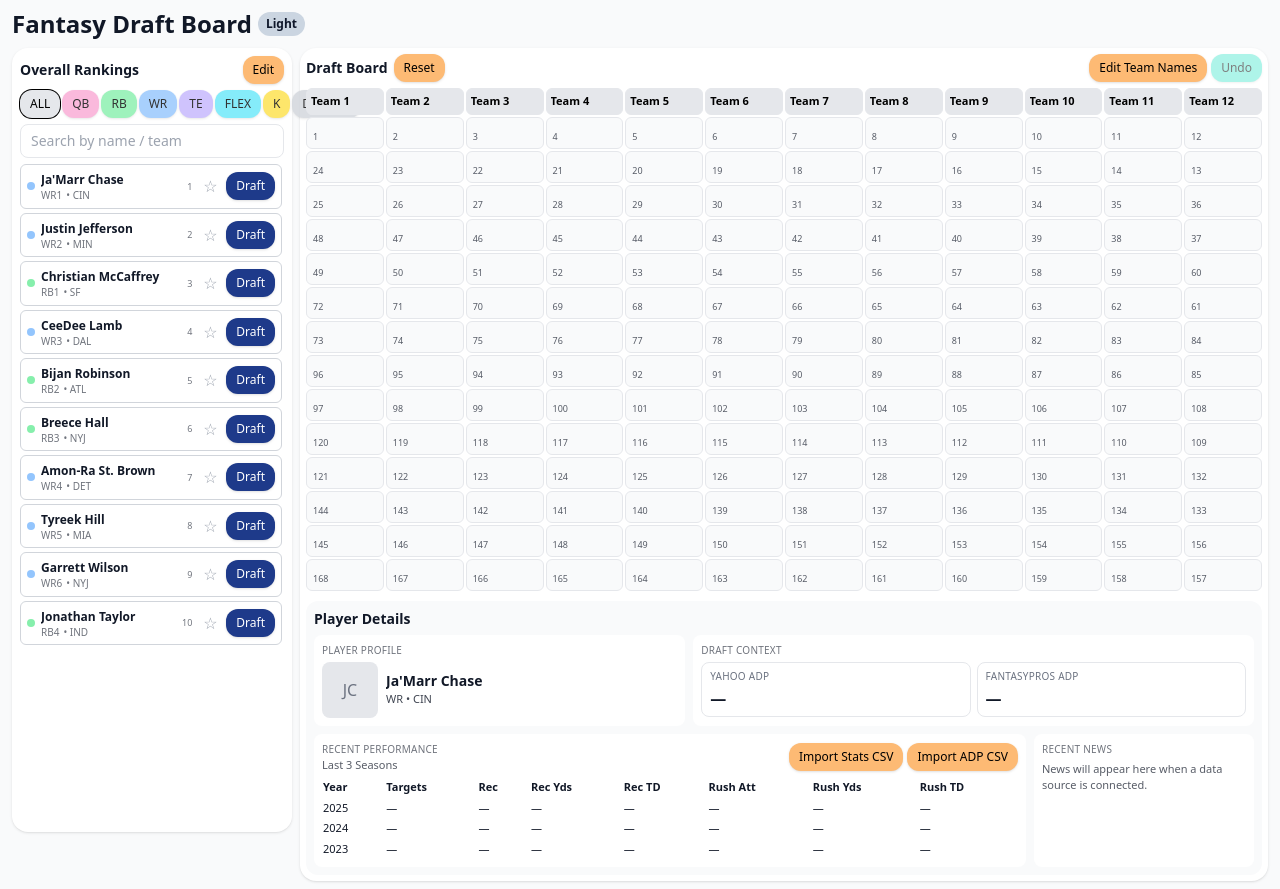
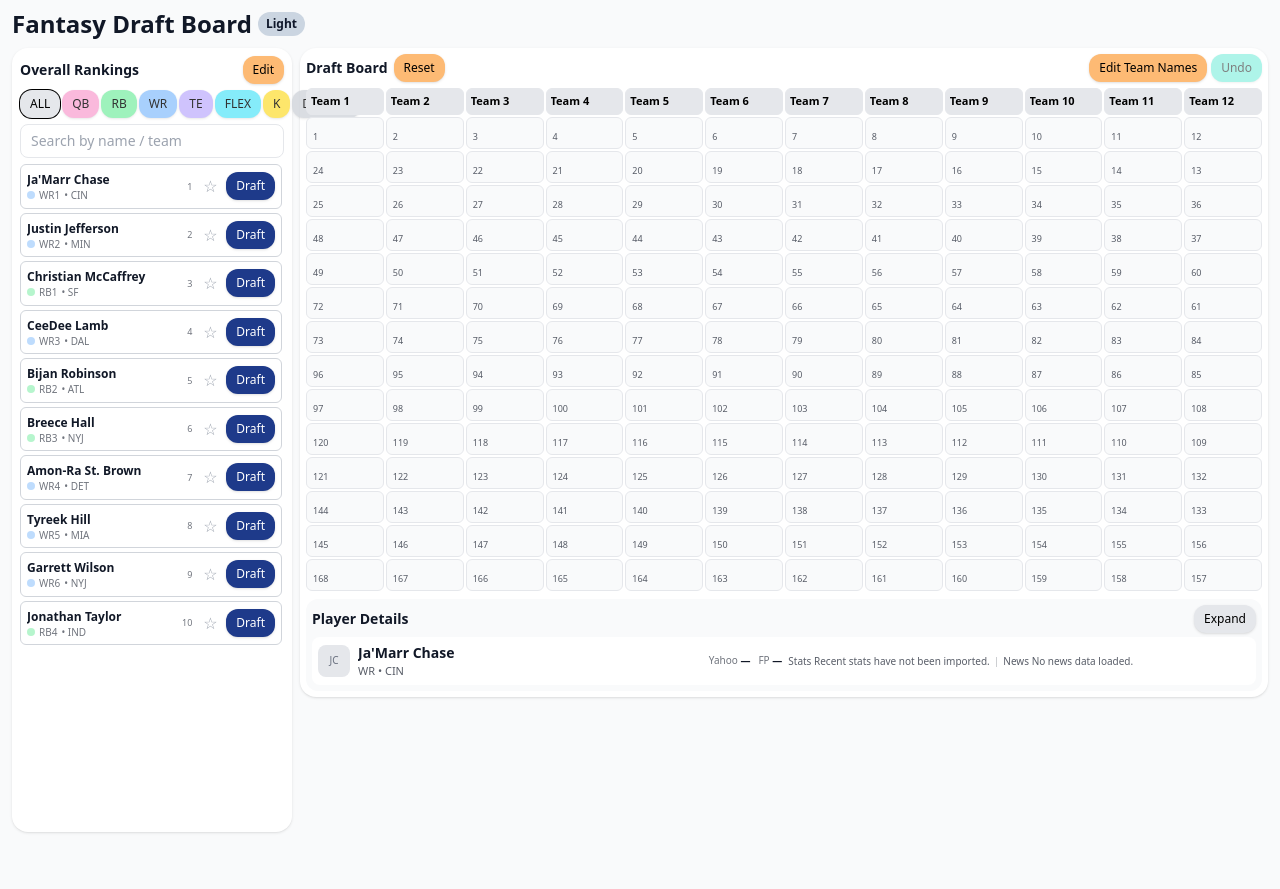
Before and after one commit to breonmr/fantasy-draft-board, a React (Vite) app: page / in a window 1280 px wide. Both pictures are taken after a click on the button "Ja'Marr Chase". After the commit the page ends 840 px from the top, so only its background shows below. Built offline with nearby package versions, Linux system fonts and the light colour scheme; the HTML template or start-up script is replaced by a standard one.

Commit message:
style: compact expandable player details

```diff
--- a/src/components/PlayerDetails.jsx
+++ b/src/components/PlayerDetails.jsx
@@ -1,14 +1,6 @@
+import { useState } from "react";
 import { normalizePlayerName } from "../lib/players.js";
 import { Button } from "./ui.jsx";
-
-function AdpCard({ dark, label, value }) {
-  return (
-    <div className={`rounded-lg border px-2 py-1.5 ${dark ? "border-zinc-600 bg-zinc-800" : "border-gray-200 bg-white"}`}>
-      <div className={`text-[10px] font-medium uppercase tracking-wide ${dark ? "text-zinc-400" : "text-gray-500"}`}>{label}</div>
-      <div className={`mt-0.5 text-base font-bold ${dark ? "text-white" : "text-gray-900"}`}>{value ?? "—"}</div>
-    </div>
-  );
-}
 
 function StatsTable({ position, rows, display }) {
   if (position === "QB") {
@@ -72,62 +64,83 @@ function StatsTable({ position, rows, display }) {
   );
 }
 
-export function PlayerDetails({
-  dark,
-  selected,
-  adp,
-  stats,
-  openAdp,
-  openStats,
-  statsFileRef,
-  adpFileRef,
-}) {
-  const playerKey = selected ? normalizePlayerName(selected.name) : null;
-  const selectedAdp = playerKey ? adp[playerKey] || {} : {};
-  const now = new Date().getFullYear();
-  const years = [String(now - 1), String(now - 2), String(now - 3)];
-  const rows = years.map((year) => ({ year, data: playerKey && stats[playerKey]?.[year] || {} }));
-  const display = (value) => (value === undefined ? "—" : String(value));
+function recentStatsSummary(position, row) {
+  const { data, year } = row;
+  const stats = position === "QB"
+    ? [["Pass", data.pass_yds], ["TD", data.pass_td], ["Rush", data.rush_yds]]
+    : [["Rec", data.receptions], ["Yds", data.rec_yds], ["TD", data.rec_td]];
+  const available = stats.filter(([, value]) => value !== undefined && value !== null && value !== "");
 
+  return available.length
+    ? `${year}: ${available.map(([label, value]) => `${value} ${label}`).join(" · ")}`
+    : "Recent stats have not been imported.";
+}
+
+function AdpSummary({ selectedAdp }) {
   return (
-    <section className={`${dark ? "bg-zinc-800" : "bg-gray-50"} rounded-xl p-2 mt-2 w-full`}>
-      <h3 className="mb-1.5 font-semibold text-sm">Player Details</h3>
+    <dl className="flex items-center gap-2 text-[10px] whitespace-nowrap">
+      <div>
+        <dt className="inline opacity-60">Yahoo </dt>
+        <dd className="inline font-semibold">{selectedAdp.yahoo ?? "—"}</dd>
+      </div>
+      <div>
+        <dt className="inline opacity-60">FP </dt>
+        <dd className="inline font-semibold">{selectedAdp.fantasypros ?? "—"}</dd>
+      </div>
+    </dl>
+  );
+}
 
-      {!selected ? (
-        <div className="text-sm opacity-70">No player selected.</div>
-      ) : (
-        <div className="space-y-2">
-          <div className="grid grid-cols-1 lg:grid-cols-10 gap-2">
-            <section className={`${dark ? "bg-zinc-700" : "bg-white"} rounded-lg p-2 lg:col-span-4`}>
-              <div className="text-[10px] font-medium uppercase tracking-wide opacity-60">Player profile</div>
-              <div className="mt-1 flex gap-2 items-center">
-                <div className="w-14 h-14 rounded-lg overflow-hidden bg-gray-200 shrink-0 flex items-center justify-center text-gray-500">
-                  {selected.name
+function PlayerIdentity({ selected, compact = false }) {
+  const initials = selected.name
     .split(" ")
     .map((part) => part[0])
     .join("")
     .slice(0, 2)
-                    .toUpperCase()}
+    .toUpperCase();
+
+  return (
+    <div className="flex items-center gap-2 min-w-0">
+      <div className={`${compact ? "w-8 h-8 text-[10px]" : "w-12 h-12 text-xs"} rounded-lg bg-gray-200 shrink-0 flex items-center justify-center text-gray-500`}>
+        {initials}
       </div>
       <div className="min-w-0">
-                  <div className="font-bold text-sm truncate">{selected.name}</div>
-                  <div className="text-[11px] opacity-80">
+        <div className={`${compact ? "text-sm" : "text-base"} font-bold truncate`}>{selected.name}</div>
+        <div className="text-[11px] opacity-70">
           {selected.pos || "POS"} • {selected.team || "TEAM"}
+          {selected.status && ` • ${selected.status}`}
         </div>
       </div>
     </div>
+  );
+}
+
+function ExpandedDetails({ dark, selected, selectedAdp, rows, display, openAdp, openStats, statsFileRef, adpFileRef, onClose }) {
+  return (
+    <div className="fixed inset-0 z-40 flex items-start justify-center bg-black/40 p-3 md:p-6">
+      <section
+        className={`${dark ? "bg-zinc-800 text-zinc-100" : "bg-gray-50 text-gray-900"} flex max-h-full w-full max-w-5xl flex-col overflow-hidden rounded-2xl shadow-2xl`}
+        role="dialog"
+        aria-modal="true"
+        aria-label="Expanded player details"
+      >
+        <header className={`flex items-center justify-between gap-2 border-b p-3 ${dark ? "border-zinc-700" : "border-gray-200"}`}>
+          <div className="min-w-0">
+            <div className="text-[10px] font-medium uppercase tracking-wide opacity-60">Player details</div>
+            <div className="font-bold truncate">{selected.name}</div>
+          </div>
+          <Button className="bg-gray-200 text-black px-2 py-1 text-[11px]" onClick={onClose} aria-label="Close expanded player details">
+            Close
+          </Button>
+        </header>
+
+        <div className="grid min-h-0 grid-cols-1 gap-2 overflow-y-auto p-3 lg:grid-cols-[minmax(0,1fr)_260px]">
+          <div className="space-y-2 min-w-0">
+            <section className={`${dark ? "bg-zinc-700" : "bg-white"} rounded-lg p-2`}>
+              <div className="text-[10px] font-medium uppercase tracking-wide opacity-60">Player profile</div>
+              <div className="mt-1"><PlayerIdentity selected={selected} /></div>
             </section>
 
-            <section className={`${dark ? "bg-zinc-700" : "bg-white"} rounded-lg p-2 lg:col-span-6`}>
-              <div className="text-[10px] font-medium uppercase tracking-wide opacity-60">Draft context</div>
-              <div className="mt-1 grid grid-cols-2 gap-1.5">
-                <AdpCard dark={dark} label="Yahoo ADP" value={selectedAdp.yahoo} />
-                <AdpCard dark={dark} label="FantasyPros ADP" value={selectedAdp.fantasypros} />
-              </div>
-            </section>
-          </div>
-
-          <div className="grid grid-cols-1 xl:grid-cols-[minmax(0,1fr)_220px] gap-2">
             <section className={`${dark ? "bg-zinc-700" : "bg-white"} rounded-lg p-2`}>
               <div className="flex flex-wrap items-center justify-between gap-1.5 mb-1">
                 <div>
@@ -135,29 +148,82 @@ export function PlayerDetails({
                   <div className="text-[11px] opacity-70">Last 3 Seasons</div>
                 </div>
                 <div className="flex gap-1">
-                  <Button className="bg-orange-300 text-black px-2 py-1 text-[10px]" onClick={openStats}>
-                    Import Stats CSV
-                  </Button>
+                  <Button className="bg-orange-300 text-black px-2 py-1 text-[10px]" onClick={openStats}>Import Stats CSV</Button>
                   <input ref={statsFileRef} type="file" accept=".csv,text/csv" className="hidden" />
-                  <Button className="bg-orange-300 text-black px-2 py-1 text-[10px]" onClick={openAdp}>
-                    Import ADP CSV
-                  </Button>
+                  <Button className="bg-orange-300 text-black px-2 py-1 text-[10px]" onClick={openAdp}>Import ADP CSV</Button>
                   <input ref={adpFileRef} type="file" accept=".csv,text/csv" className="hidden" />
                 </div>
               </div>
-              <div className="overflow-auto">
-                <StatsTable position={(selected.pos || "").toUpperCase()} rows={rows} display={display} />
+              <div className="overflow-auto"><StatsTable position={(selected.pos || "").toUpperCase()} rows={rows} display={display} /></div>
+            </section>
           </div>
-            </section>
 
-            <aside className={`${dark ? "bg-zinc-700" : "bg-white"} rounded-lg p-2`} aria-label="Recent player news">
-              <div className="text-[10px] font-medium uppercase tracking-wide opacity-60">Recent news</div>
-              <div className="mt-1 max-h-24 overflow-y-auto overscroll-contain text-[11px] opacity-70">
-                News will appear here when a data source is connected.
+          <aside className={`${dark ? "bg-zinc-700" : "bg-white"} flex min-h-0 flex-col rounded-lg p-2`}>
+            <div className="text-[10px] font-medium uppercase tracking-wide opacity-60">Draft context</div>
+            <div className="mt-1"><AdpSummary selectedAdp={selectedAdp} /></div>
+            <div className="mt-3 text-[10px] font-medium uppercase tracking-wide opacity-60">Recent news</div>
+            <div className="mt-1 max-h-52 overflow-y-auto overscroll-contain text-[11px] opacity-70">
+              No news data is loaded yet. When connected, recent headlines will scroll here without expanding the page.
             </div>
           </aside>
         </div>
+      </section>
     </div>
+  );
+}
+
+export function PlayerDetails({ dark, selected, adp, stats, openAdp, openStats, statsFileRef, adpFileRef }) {
+  const [expanded, setExpanded] = useState(false);
+  const playerKey = selected ? normalizePlayerName(selected.name) : null;
+  const selectedAdp = playerKey ? adp[playerKey] || {} : {};
+  const now = new Date().getFullYear();
+  const years = [String(now - 1), String(now - 2), String(now - 3)];
+  const rows = years.map((year) => ({ year, data: playerKey && stats[playerKey]?.[year] || {} }));
+  const display = (value) => (value === undefined ? "—" : String(value));
+  const latestSummary = selected ? recentStatsSummary((selected.pos || "").toUpperCase(), rows[0]) : null;
+
+  return (
+    <section className={`${dark ? "bg-zinc-800" : "bg-gray-50"} rounded-xl p-1.5 mt-1.5 w-full`}>
+      <div className="flex items-center justify-between gap-2">
+        <h3 className="font-semibold text-sm">Player Details</h3>
+        {selected && (
+          <Button
+            className="bg-gray-200 text-black px-2 py-1 text-[10px]"
+            onClick={() => setExpanded(true)}
+            aria-label="Expand player details"
+          >
+            Expand
+          </Button>
+        )}
+      </div>
+
+      {!selected ? (
+        <div className="mt-1 text-[11px] opacity-70">Select an available player to view draft details.</div>
+      ) : (
+        <div className={`mt-1 grid gap-1.5 ${dark ? "bg-zinc-700" : "bg-white"} rounded-lg p-1.5 lg:grid-cols-[minmax(180px,1fr)_auto_minmax(220px,1.2fr)] lg:items-center`}>
+          <PlayerIdentity selected={selected} compact />
+          <AdpSummary selectedAdp={selectedAdp} />
+          <div className="min-w-0 truncate text-[10px] leading-tight opacity-70">
+            <span className="font-medium opacity-100">Stats </span>{latestSummary}
+            <span className="mx-1 opacity-40">|</span>
+            <span className="font-medium opacity-100">News </span>No news data loaded.
+          </div>
+        </div>
+      )}
+
+      {selected && expanded && (
+        <ExpandedDetails
+          dark={dark}
+          selected={selected}
+          selectedAdp={selectedAdp}
+          rows={rows}
+          display={display}
+          openAdp={openAdp}
+          openStats={openStats}
+          statsFileRef={statsFileRef}
+          adpFileRef={adpFileRef}
+          onClose={() => setExpanded(false)}
+        />
       )}
     </section>
   );
--- a/src/components/RankingsPanel.jsx
+++ b/src/components/RankingsPanel.jsx
@@ -32,10 +32,6 @@ function PlayerRow({
       title={editMode ? "Drag to reorder" : "Click card for details; click Draft to draft"}
     >
       <div className="flex items-center gap-1.5 flex-1 min-w-0">
-        <span
-          className={`w-2 h-2 shrink-0 rounded-full ${positionClass(player.pos)}`}
-          title={player.pos || "Position unavailable"}
-        />
         {!editMode ? (
           <div className="min-w-0 flex-1">
             <button
@@ -49,6 +45,10 @@ function PlayerRow({
               {player.name}
             </button>
             <div className="flex items-center gap-1 text-[10px] leading-tight opacity-60">
+              <span
+                className={`w-2 h-2 shrink-0 rounded-full ${positionClass(player.pos)}`}
+                title={player.pos || "Position unavailable"}
+              />
               <span>{player.pos ? `${player.pos}${positionIndex ?? ""}` : "POS"}</span>
               {player.team && <span>• {player.team}</span>}
             </div>
@@ -57,6 +57,10 @@ function PlayerRow({
           <div className="min-w-0 flex-1">
             <span className="block font-semibold text-[12px] truncate">{player.name}</span>
             <div className="flex items-center gap-1 text-[10px] leading-tight opacity-60">
+              <span
+                className={`w-2 h-2 shrink-0 rounded-full ${positionClass(player.pos)}`}
+                title={player.pos || "Position unavailable"}
+              />
               <span>{player.pos ? `${player.pos}${positionIndex ?? ""}` : "POS"}</span>
               {player.team && <span>• {player.team}</span>}
             </div>
```
Also changed, not shown: 1 other file (tests, documents, lock files or other folders). Lines whose indentation alone changed are shown as unchanged.
